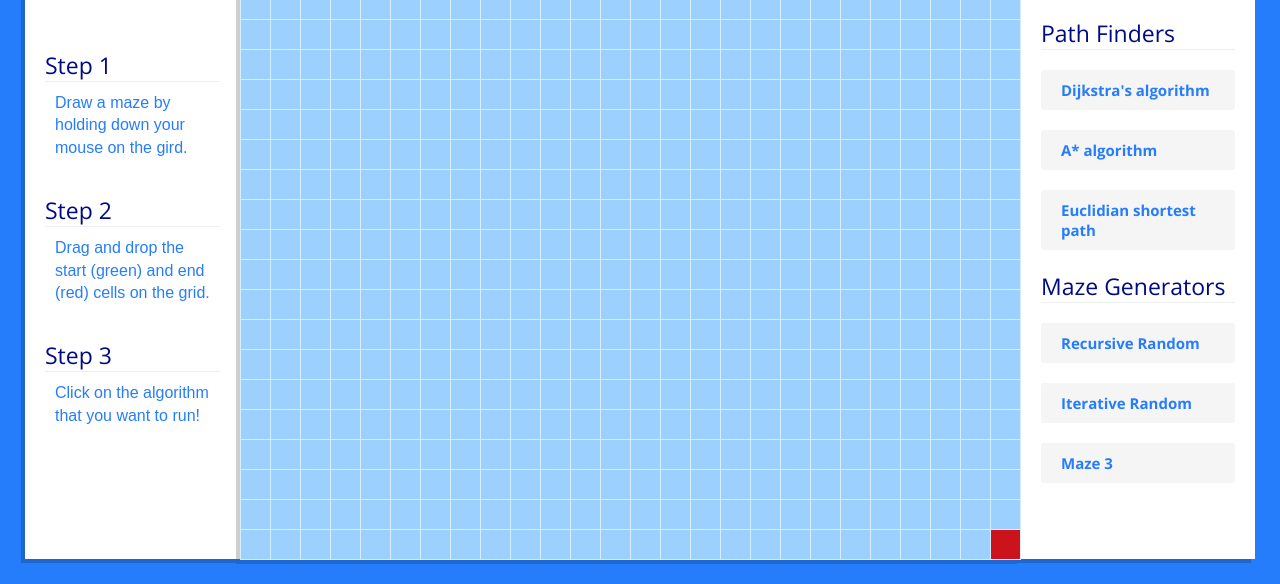
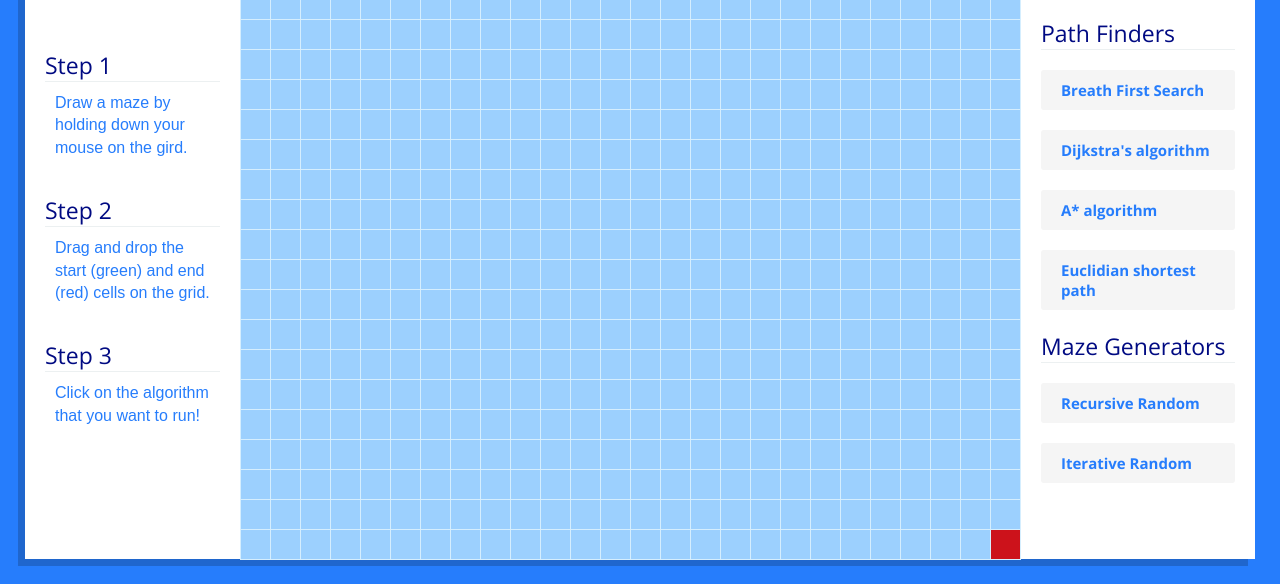
Before and after one commit to jbmerville/MazeApp, a React app: page / in a window 1280 px wide. Shown: the part 216-800 px from the top of the page. Built offline with nearby package versions, Linux system fonts and the light colour scheme.

Commit message:
Added Breath First Search, Fix A* animation not showing on firefox

```diff
--- a/public/style.css
+++ b/public/style.css
@@ -28,9 +28,14 @@ body {
     -webkit-box-sizing: border-box;
     -moz-box-sizing: border-box;
     box-sizing: border-box;
-    height: inherit;
-    position: relative;
+    box-shadow: -7px 7px 0 0px #00000030;
     display: block;
+    position:absolute;
+    height:auto;
+    bottom:0;
+    top:0;
+    left:0;
+    right:0;
 }
 
 .title-container {
@@ -168,7 +173,6 @@ body {
     display: inline-block;
     position: relative;
     width: 215px;
-    box-shadow: -4px 4px 0 0px #00000030;
     height: 100%;
     float: left;
     -webkit-box-sizing: border-box;
@@ -200,7 +204,6 @@ body {
     padding: 15px;
     display: block;
     position: relative;
-    box-shadow: -4px 4px 0 0px #00000030;
     height: 100%;
     -webkit-box-sizing: border-box;
     -moz-box-sizing: border-box;
@@ -221,10 +224,12 @@ table {
     display: block;
     z-index: 1;
     position: relative;
+    -webkit-box-sizing: border-box;
+    -moz-box-sizing: border-box;
+    box-sizing: border-box;
     float: left;
     border-spacing: 0;
     border-collapse: collapse;
-    box-shadow: -4px 4px 0 0px #00000030;
 }
 
 @-webkit-keyframes fade-in {
--- a/src/Button.js
+++ b/src/Button.js
@@ -8,9 +8,6 @@ const Button = (props) => {
         switch (funcName) {
             case "reset":
                 onClick(false);
-                break;
-            case "aStar":
-                onClick(true);
                 break;
             default:
                 onClick();
--- a/src/Grid.js
+++ b/src/Grid.js
@@ -12,13 +12,16 @@ class Grid extends React.Component {
         this.aStar = this.aStar.bind(this);
         this.dijkstra = this.dijkstra.bind(this);
         this.iterativeRandom = this.iterativeRandom.bind(this);
+        this.BFS = this.BFS.bind(this);
+
         this.state = {
             grid: [],
             height: props.height,
             width: props.width,
             hold: true,
             drag: [false, null],
-            current: null
+            current: null,
+            solved: false,
         };
     }
 
@@ -36,7 +39,6 @@ class Grid extends React.Component {
                 const node = {
                     row: i,
                     col: j,
-                    weight: Math.ceil(Math.random() * 50),
                     g: 0,
                     h: 0,
                     f: 0,
@@ -140,7 +142,9 @@ class Grid extends React.Component {
 
     // Turn on hover.
     down = event => {
-        this.setState({ hold: false });
+        if (this.state.solved) this.resetNodeOfTypes(["found"]);
+        this.setState({ hold: false, solved: false });
+
     };
 
     // Turn off hover.
@@ -167,40 +171,19 @@ class Grid extends React.Component {
 
     // ---- Path Finding Algorithms ----
 
-    async dijkstra() {
-        let grid = this.state.grid;
-        let curr = this.getStart();
-        let unvisitedneighbors = this.getUnvisitedNeighbors(curr, true);
-        let queue = [...unvisitedneighbors];
-        let found = false;
-        while (queue.length > 0 && !found) {
-            let newQueue = [];
-            for (let node of queue) {
-                if (node.type === "end") found = true;
-                if (node.type !== "unvisited") {
-                    continue;
-                }
-                node.type = "visited";
-                unvisitedneighbors = this.getUnvisitedNeighbors(node, true);
-                newQueue.push(...unvisitedneighbors);
-            }
-            queue = newQueue;
-            this.setState({ grid: grid });
-            await this.sleep(150);
-        }
-        await this.resetNodeOfTypes(["visited"]);
-        console.log("Done!");
-        this.aStar(false);
-    }
 
-    async aStar(isAnimated) {
+   async dijkstra() {
+
+   }
+
+    async aStar() {
+        await this.resetNodeOfTypes(["visited", "found"]);
         const { grid } = this.state;
         let openSet = [];
         let closedSet = [];
         let path = [];
         let start = this.getStart();
         let end = this.getEnd();
-        console.log(isAnimated);
 
         openSet.push(start);
 
@@ -222,7 +205,7 @@ class Grid extends React.Component {
             this.removeFromArray(openSet, current);
             closedSet.push(current);
 
-            let neighbors = this.getUnvisitedNeighbors(current, true);
+            let neighbors = this.getUnvisitedNeighbors(current, true, false);
             for (let i = 0; i < neighbors.length; i++) {
                 let neighbor = neighbors[i];
                 // Already seen?
@@ -246,7 +229,7 @@ class Grid extends React.Component {
                     }
                 }
             }
-            if (isAnimated) this.resetNodeOfTypes(["path"]);
+            this.resetNodeOfTypes(["path"]);
             path = [];
             let temp = current;
             path.push(temp);
@@ -258,24 +241,25 @@ class Grid extends React.Component {
                 if (node.type !== "start") node.type ="path";
             }
             this.setState({ grid });
-            if (isAnimated) await this.sleep(10);
+            await this.sleep(10);
         }
-        console.log("aStar");
         this.resetNodeOfTypes(["path"]);
         for (let i = path.length - 1; i >= 0; i--) {
             if (path[i].type !== "start") path[i].type ="found";
             this.setState({ grid });
             await this.sleep(10);
         }
+        this.setState({solved: true});
     }
 
-    async euclidian() {}
+    async euclidian() {
+    }
 
     async recursiveBacktracking() {
         const { grid } = this.state;
         let cur = this.getStart();
         let stack = [cur];
-        let neighbors = this.getUnvisitedNeighbors(cur, false);
+        let neighbors = this.getUnvisitedNeighbors(cur, false, false);
         while (stack.length > 0) {
             if (neighbors.length > 0) {
                 stack.push(cur);
@@ -292,7 +276,7 @@ class Grid extends React.Component {
                 await this.sleep(5);
                 cur.type = "visited";
                 this.setState({ grid: grid });
-                neighbors = this.getUnvisitedNeighbors(cur, false);
+                neighbors = this.getUnvisitedNeighbors(cur, false, false);
             } else if (stack.length > 0) {
                 cur = stack.pop();
                 while (
@@ -301,7 +285,7 @@ class Grid extends React.Component {
                 ) {
                     cur = stack.pop();
                 }
-                neighbors = this.getUnvisitedNeighbors(cur, false);
+                neighbors = this.getUnvisitedNeighbors(cur, false, false);
             }
         }
         this.resetNodeOfTypes(["visited"]);
@@ -322,8 +306,48 @@ class Grid extends React.Component {
         this.resetNodeOfTypes(["visited"]);
     }
 
-    async showPath() {
+    // Once the End node is found this function computes the shortest path using Breath First Search.
+    async BFS() {
+        await this.resetNodeOfTypes(["visited", "found"]);
+        let grid = this.state.grid;
+        let end = this.getEnd();
+        let start = this.getStart();
+        let neighbors = this.getUnvisitedNeighbors(start, true, false);
+        let queue = [];
+        for (let neighbor of neighbors){
+                neighbor.type = "visited";
+                queue.push({node: neighbor, parent: {node: start, parent: null }});
+        }
+        this.setState({ grid });
+        await this.sleep(10);
+        while (queue.length > 0) {
+            let newQueue = [];
+            for (let curr of queue) {
+                if (curr.node === end){
+                    curr.node.type = "end";
+                    curr = curr.parent;
+                    await this.resetNodeOfTypes(["visited"]);
+                    while (curr.parent !== null){
+                        curr.node.type = "found";
+                        this.setState({ grid });
+                        await this.sleep(10);
+                        curr = curr.parent;
+                    }
+                    this.setState({solved: true});
+                    return;
+                }
 
+                curr.node.type = "visited";
+                neighbors = this.getUnvisitedNeighbors(curr.node, true, false);
+                for (let neighbor of neighbors){
+                    neighbor.type = "visited";
+                    newQueue.push({node: neighbor, parent: curr});
+                }
+            }
+            queue = newQueue;
+            this.setState({ grid });
+            await this.sleep(150);
+        }
     }
 
     // ---- helper methods ----
@@ -336,6 +360,7 @@ class Grid extends React.Component {
         return this.getNode("end");
     }
 
+    // Rerturn the first node with type passed as an argument.
     getNode(type) {
         const { height, width, grid } = this.state;
         for (let i = 0; i < height; i++) {
@@ -346,7 +371,7 @@ class Grid extends React.Component {
         return null;
     }
 
-
+    // Makes the nodes of types, given in a array of types, have type "unvisited"
     async resetNodeOfTypes(types) {
         const { height, width, grid } = this.state;
         for (let i = 0; i < height; i++) {
@@ -356,7 +381,6 @@ class Grid extends React.Component {
             }
         }
         this.setState({ grid });
-        console.log("reset");
     }
 
     // Make an async function sleep for time in milliseconds.
@@ -364,36 +388,26 @@ class Grid extends React.Component {
         return new Promise(resolve => setTimeout(resolve, time));
     }
 
-    // Returns a list of all neighbor nodes that are either univisited or the end node.
-    getUnvisitedNeighbors(node, includeEnd) {
+    // Returns a list of all neighbor nodes that are either univisited, the end node or the start node.
+    getUnvisitedNeighbors(node, includeEnd, includeStart) {
         let grid = this.state.grid;
         let neighbors = [];
         let i = node.row;
         let j = node.col;
-        if (
-            i > 0 &&
-            (grid[i - 1][j].type === "unvisited" ||
-                (grid[i - 1][j].type === "end" && includeEnd))
-        )
+        let types = ["unvisited", "start", "end"];
+        if (i > 0 && types.includes(grid[i - 1][j].type))
             neighbors.push(grid[i - 1][j]);
-        if (
-            i < grid.length - 1 &&
-            (grid[i + 1][j].type === "unvisited" ||
-                (grid[i + 1][j].type === "end" && includeEnd))
-        )
+        if (i < grid.length - 1 &&  types.includes(grid[i + 1][j].type))
             neighbors.push(grid[i + 1][j]);
-        if (
-            j > 0 &&
-            (grid[i][j - 1].type === "unvisited" ||
-                (grid[i][j - 1].type === "end" && includeEnd))
-        )
+        if (j > 0 &&  types.includes(grid[i][j - 1].type))
             neighbors.push(grid[i][j - 1]);
-        if (
-            j < grid[0].length - 1 &&
-            (grid[i][j + 1].type === "unvisited" ||
-                (grid[i][j + 1].type === "end" && includeEnd))
-        )
+        if (j < grid[0].length - 1 &&  types.includes(grid[i][j + 1].type))
             neighbors.push(grid[i][j + 1]);
+        for (let neighbor of neighbors){
+            if (!includeEnd && neighbor.type === "end") this.removeFromArray(neighbors, neighbor);
+            if (!includeStart && neighbor.type === "start") this.removeFromArray(neighbors, neighbor);
+        }
+
         return neighbors;
     }
 
--- a/src/SideBar.js
+++ b/src/SideBar.js
@@ -33,6 +33,7 @@ class SideBar extends React.Component {
     componentDidUpdate(prevProps) {
         if (this.props !== prevProps) {
             this.setState({
+                BFS: this.props.BFS,
                 reset: this.props.reset,
                 recursiveBacktracking: this.props.recursiveBacktracking,
                 euclidian: this.props.euclidian,
@@ -51,6 +52,7 @@ class SideBar extends React.Component {
             aStar,
             euclidian,
             iterativeRandom,
+            BFS,
         } = this.state;
         return (
             <div className="side-bar">
@@ -71,25 +73,21 @@ class SideBar extends React.Component {
                 <div className="section">
                     <div className="section-text">Path Finders</div>
                     <Button
+                        onClick={BFS}
+                        text={"Breath First Search"}
+                    ></Button>
+                    <Button
                         onClick={dijkstra}
                         text={"Dijkstra's algorithm"}
-                        subtext={
-                            "Visualize the path from start to finish using Algo 1."
-                        }
                     ></Button>
                     <Button
                         onClick={aStar}
                         text={"A* algorithm"}
-                        subtext={
-                            "Visualize the path from start to finish using Algo 1."
-                        }
                     ></Button>
                     <Button
                         onClick={euclidian}
                         text={"Euclidian shortest path"}
-                        subtext={
-                            "Visualize the path from start to finish using Algo 1."
-                        }
+
                     ></Button>
                 </div>
                 <div className="section">
@@ -97,16 +95,10 @@ class SideBar extends React.Component {
                     <Button
                         onClick={recursiveBacktracking}
                         text={"Recursive Random"}
-                        subtext={"Create a maze using Maze 1."}
                     ></Button>
                     <Button
                         onClick={iterativeRandom}
                         text={"Iterative Random"}
-                        subtext={"Create a maze using Maze 2."}
-                    ></Button>
-                    <Button
-                        text={"Maze 3"}
-                        subtext={"Create a maze using Maze 3."}
                     ></Button>
                 </div>
             </div>
--- a/src/index.js
+++ b/src/index.js
@@ -16,31 +16,30 @@ class App extends React.Component {
         this.state = {
             width: Math.floor(width / size) - 1,
             height: Math.floor(height / size) - 1,
-            reset: null,
-            padding: (height - size * (Math.floor(height / size)- 1)) / 2,
+            margin: (height - size * (Math.floor(height / size)- 1)) / 2,
         };
     }
 
     componentDidMount() {
-        console.log(this.state.padding);
+        const { reset, recursiveBacktracking, euclidian, aStar, dijkstra, iterativeRandom, BFS } = this.ref.current;
         this.setState({
-            reset: this.ref.current.reset,
-            recursiveBacktracking: this.ref.current.recursiveBacktracking,
-            euclidian: this.ref.current.euclidian,
-            aStar: this.ref.current.aStar,
-            dijkstra: this.ref.current.dijkstra,
-            iterativeRandom: this.ref.current.iterativeRandom,
-
+            reset: reset,
+            recursiveBacktracking: recursiveBacktracking,
+            euclidian: euclidian,
+            aStar: aStar,
+            dijkstra: dijkstra,
+            iterativeRandom: iterativeRandom,
+            BFS: BFS,
         });
     }
 
     render() {
-        const { padding, height, width, reset, recursiveBacktracking, euclidian, aStar, dijkstra, iterativeRandom } = this.state;
+        const { margin, height, width, reset, recursiveBacktracking, euclidian, aStar, dijkstra, iterativeRandom, BFS, } = this.state;
         return (
-            <div style={{padding: padding}} className="container">
+            <div style={ {margin }} className="container">
                 <Tutorial></Tutorial>
                 <Grid  height={height} width={width} ref={this.ref}></Grid>
-                <SideBar reset={reset} recursiveBacktracking={recursiveBacktracking} dijkstra={dijkstra} euclidian={euclidian} aStar={aStar} iterativeRandom={iterativeRandom}></SideBar>
+                <SideBar reset={reset} recursiveBacktracking={recursiveBacktracking} dijkstra={dijkstra} euclidian={euclidian} aStar={aStar} iterativeRandom={iterativeRandom} BFS={BFS} ></SideBar>
             </div>
         );
     }
```
